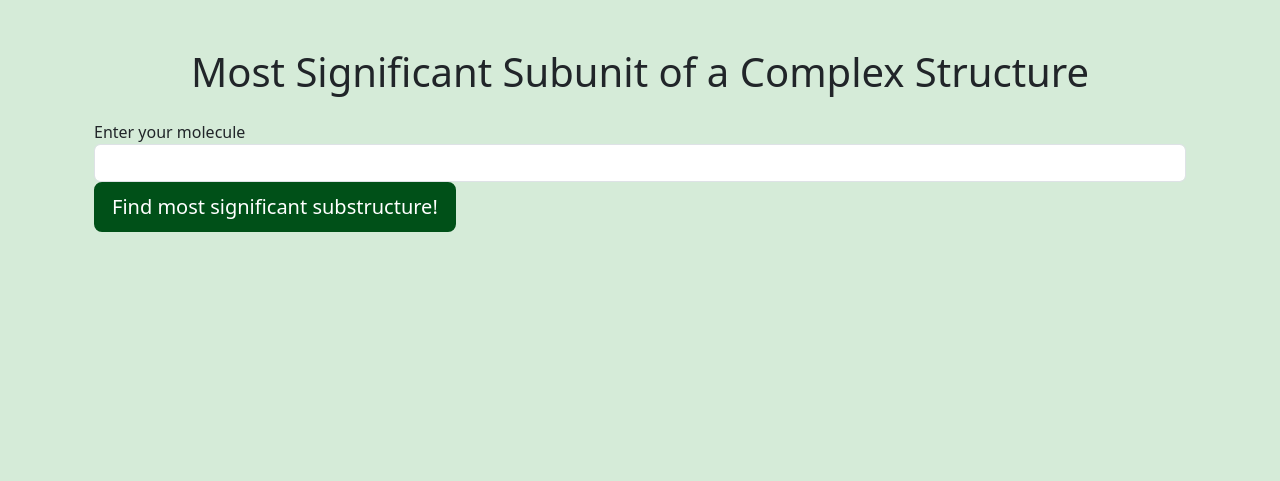
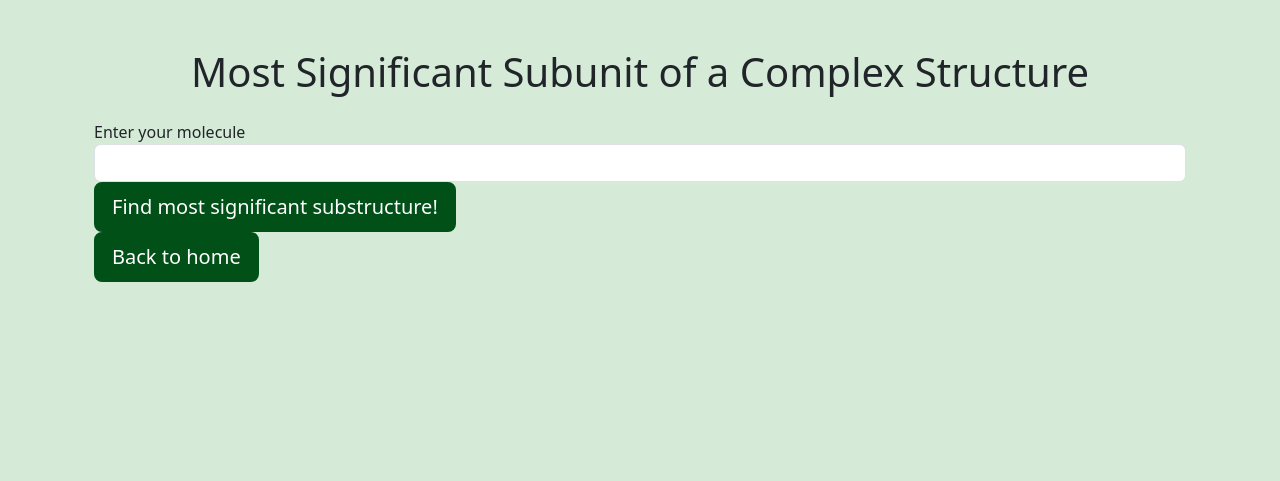
Before and after one commit to ctaphal/Relevant-Substructures, a Django app: page /oneMolecule/ in a window 1280 px wide. Shown: the top 481 px of the page. Run offline with Django 4.2, Linux system fonts and the light colour scheme.

Commit message:
Return home button

```diff
--- a/projectApp/templates/projectApp/oneMolecule.html
+++ b/projectApp/templates/projectApp/oneMolecule.html
@@ -23,5 +23,9 @@
 
       <button class="btn btn-success btn-lg btn-block" type="submit">Find most significant substructure!</button>
     </form>
+
+    <form action="{% url 'home' %}" method="get">
+        <button class="btn btn-success btn-lg btn-block" type="submit">Back to home</button>
+      </form>
   </div>
 {% endblock %}
```
